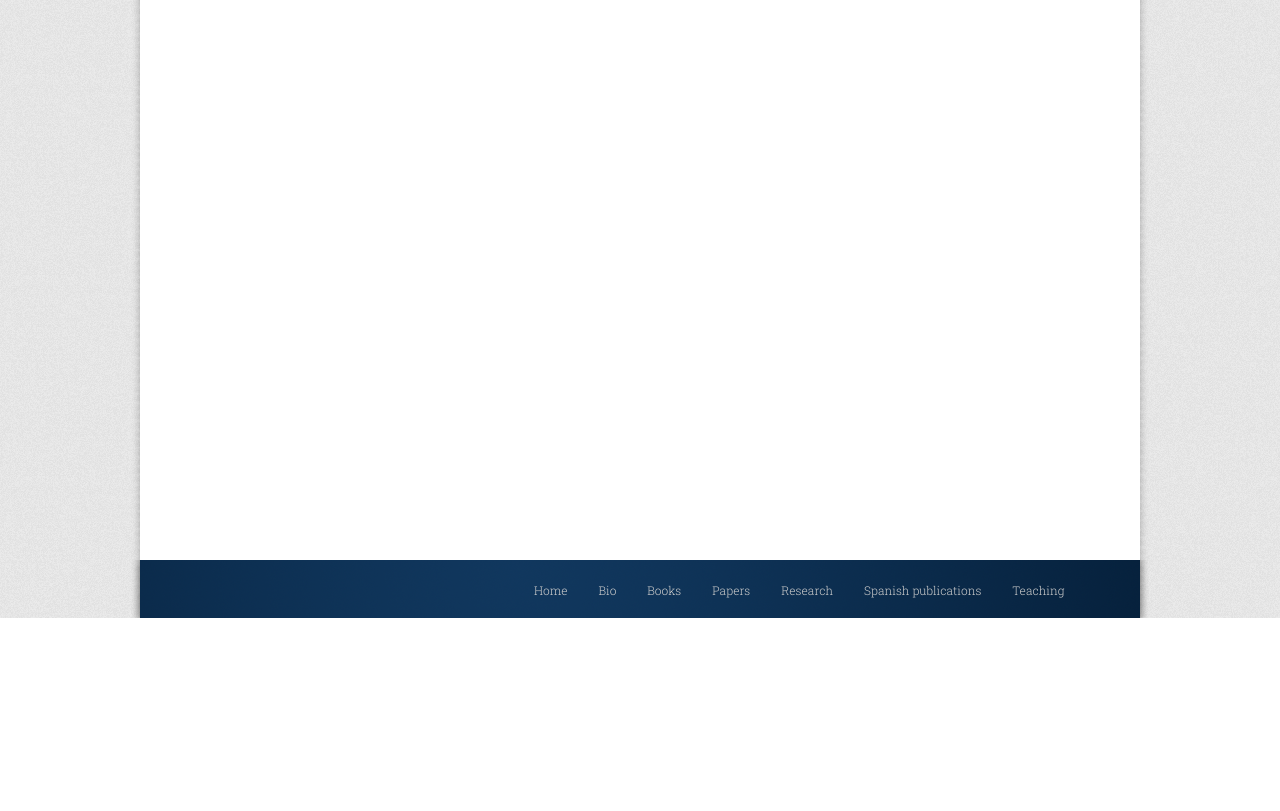
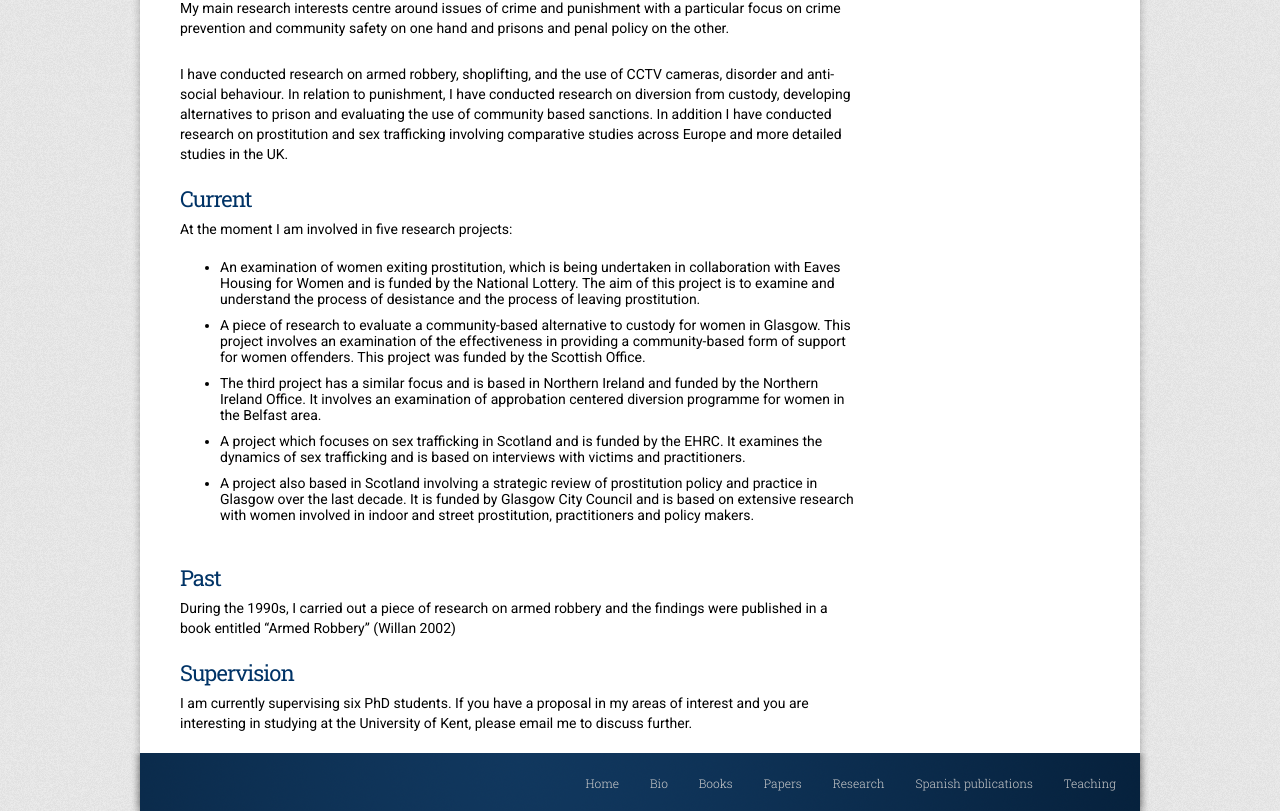
Before and after one commit to JamesBrook/test, a plain HTML site: page research.html in a window 1280 px wide. Shown: the part 182-993 px from the top of the page. Before the commit the page ends 800 px from the top, so only its background shows below. Drawn offline with Linux system fonts and the light colour scheme.

Commit message:
content add

```diff
--- a/research.html
+++ b/research.html
@@ -28,9 +28,39 @@
  </nav>
  </header>
 
- <div class="bar"></div>
- <h1 class="marginLeft40">Research</h1>
+ <div class="contentWrap">
 
+ <h1>Research interests</h1>
+
+<p>My main research interests centre around issues of crime and punishment with a particular focus on crime prevention and community safety on one hand and prisons and penal policy on the other. </p>
+
+<p>I have conducted research on armed robbery, shoplifting, and the use of CCTV cameras, disorder and anti-social behaviour. In relation to punishment, I have conducted research on diversion from custody, developing alternatives to prison and evaluating the use of community based sanctions. In addition I have conducted research on prostitution and sex trafficking involving comparative studies across Europe and more detailed studies in the UK.</p>
+
+<h2>Current</h2>
+
+<p>At the moment I am involved in five research projects:</p>
+
+<ul class="researchList">
+<li>An examination of women exiting prostitution, which is being undertaken in collaboration with Eaves Housing for Women and is funded by the National Lottery. The aim of this project is to examine and understand the process of desistance and the process of leaving prostitution.</li>
+<li>A piece of research to evaluate a community-based alternative to custody for women in Glasgow. This project involves an examination of the effectiveness in providing a community-based form of support for women offenders. This project was funded by the Scottish Office.</li>
+<li>The third project has a similar focus and is based in Northern Ireland and funded by the Northern Ireland Office. It involves an examination of approbation centered diversion programme for women in the Belfast area.</li>
+<li>A project which focuses on sex trafficking in Scotland and is funded by the EHRC. It examines the dynamics of sex trafficking and is based on interviews with victims and practitioners.</li>
+<li>A project also based in Scotland involving a strategic review of prostitution policy and practice in Glasgow over the last decade. It is funded by Glasgow City Council and is based on extensive research with women involved in indoor and street prostitution, practitioners and policy makers.</li>
+</ul>
+
+
+<h2>Past</h2>
+
+<p>During the 1990s, I carried out a piece of research on armed robbery and the findings were published in a book entitled “Armed Robbery” (Willan 2002)</p>
+
+<h2>Supervision</h2>
+
+<p>I am currently supervising six PhD students. If you have a proposal in my areas of interest and you are interesting in studying at the University of Kent, please email me to discuss further.</p>
+
+
+
+
+ </div>
  <div class="push"></div>
 </div>
 <footer class="footer">
--- a/roger.css
+++ b/roger.css
@@ -44,11 +44,12 @@ body {
 .mainNav {
 	float: right;
 	clear: none;
-	width: 670px;
+	width: 700px;
 	font-family: "Roboto Slab", Cambria, "Hoefler Text", "Liberation Serif", Times, "Times New Roman", serif;
 	font-size: 14px;
 	font-weight: 300;
 	padding-top: 39px;
+	text-align: right;
 }
 .mainNav ul li {
 	display: inline;
@@ -78,6 +79,8 @@ body {
 	font-size: 12px;
 	font-weight: 300;
 	padding-top: 22px;
+	text-align: right;
+	padding-right: 20px;
 }
 .footerNav ul li {
 	display: inline;
@@ -122,6 +125,21 @@ h1 {
 	padding-right: 0px;
 	padding-bottom: 0px;
 }
+h2 {
+	font-size: 22px;
+	font-family: "Roboto Slab", Cambria, "Hoefler Text", "Liberation Serif", Times, "Times New Roman", serif;
+	font-weight: 400;
+	color: #003366;
+	letter-spacing: -1px;
+	margin-top: 0px;
+	margin-right: 0px;
+	margin-bottom: 0px;
+	margin-left: 0px;
+	padding-left: 0px;
+	padding-top: 0px;
+	padding-right: 0px;
+	padding-bottom: 0px;
+}
 .welcome {
 	width: 375px;
 	font-size: 15px;
@@ -141,10 +159,24 @@ h1 {
 	height: 30px;
 }
 p {
+	padding-bottom: 20px;
+	padding-top: 6px;
+	font-size: 14px;
+	line-height: 20px;
+}
+.contentWrap {
+	padding-left: 50px;
+	padding-right: 50px;
+	padding-top: 30px;
+}
+.contentWrap p {
+	padding-right: 240px;
+}
+.researchList {
+	font-size: 14px;
+	padding-right: 240px;
+	padding-bottom: 30px;
+}
+.researchList li {
 	padding-bottom: 10px;
-	padding-top: 10px;
 }
-
-.marginLeft40 {
-	margin-left: 40px;
-}
```
Also changed, not shown: biography.html (+14 -2 lines), teaching.html (+6 -2 lines).
